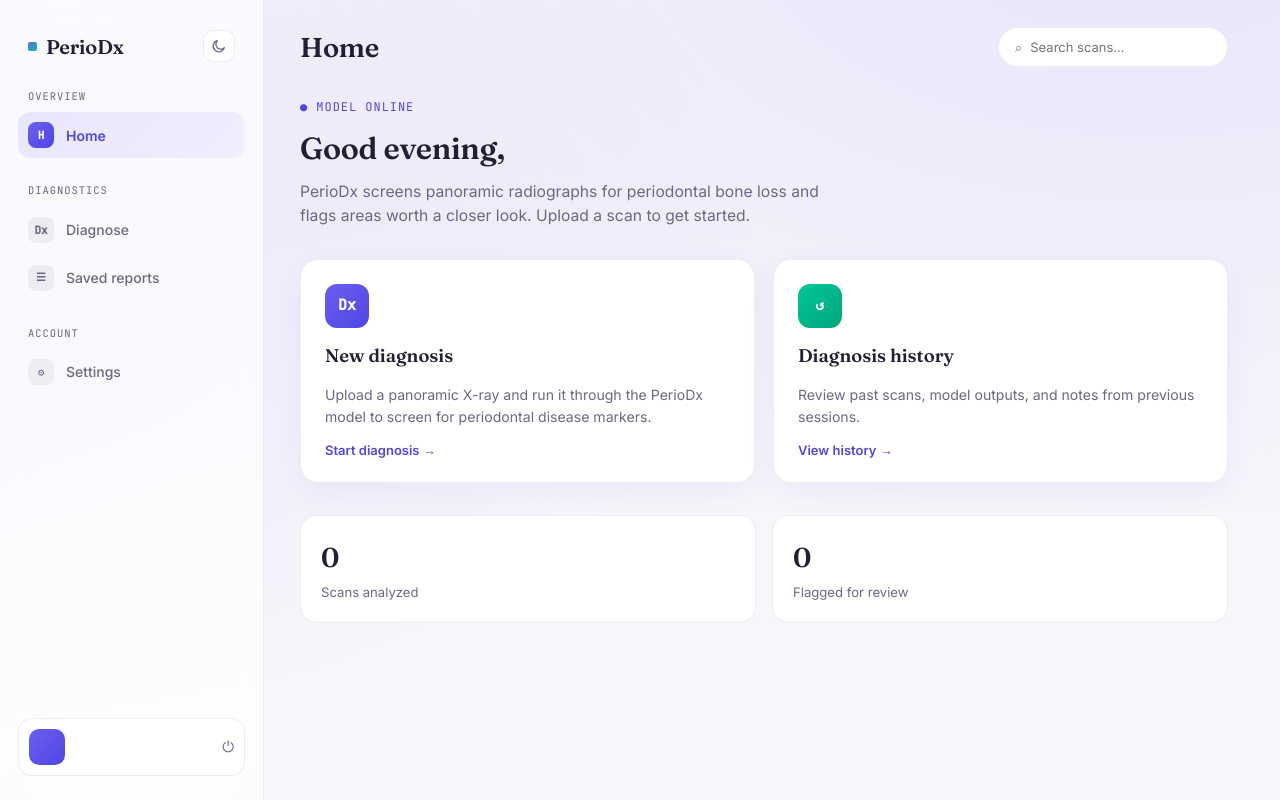
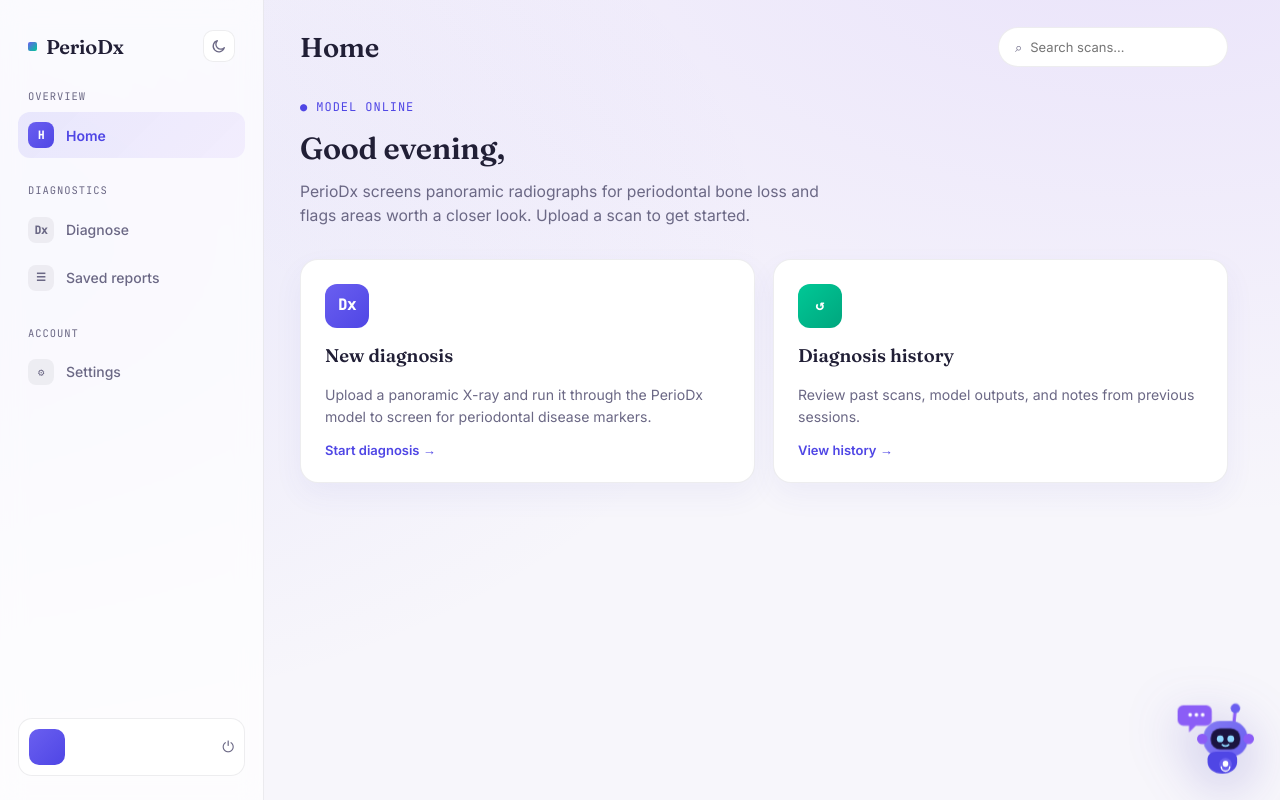
Before and after one commit to Hritik004/PerioDx, a Flask app: template templates/dashboard_user.html in a window 1280 px wide. Run offline with Flask 3, Linux system fonts and the light colour scheme; the template is opened without the code that fills it, so the values that code supplies are empty.

Commit message:
chatbot works on homepage also

```diff
--- a/app.py
+++ b/app.py
@@ -1636,7 +1636,7 @@ def ask_perio_ai():
     if not user_prompt:
         return jsonify({"success": False, "error": "No prompt provided"}), 400
 
-    MAX_HISTORY_TURNS = 2  # last 6 messages (3 user+assistant pairs)
+    MAX_HISTORY_TURNS = 4  # last 6 messages (3 user+assistant pairs)
     history = data.get('history', [])
     if isinstance(history, list) and len(history) > MAX_HISTORY_TURNS:
         history = history[-MAX_HISTORY_TURNS:]
--- a/templates/dashboard_user.html
+++ b/templates/dashboard_user.html
@@ -528,6 +528,70 @@
     .chat-modal-overlay.minimized .chat-modal{width:260px;height:190px;right:12px;bottom:12px;}
   }
 
+
+
+
+    .robot-fab{
+    position:fixed;
+    bottom:26px;
+    right:26px;
+    width:76px;height:76px;
+    border-radius:50%;
+    background:transparent;
+    display:flex;align-items:center;justify-content:center;
+    cursor:pointer;
+    z-index:150;
+    border:none;
+    filter:drop-shadow(0 14px 26px rgba(76,63,180,0.32));
+    transition:transform .18s ease, filter .18s ease;
+    animation:robot-float 3.2s ease-in-out infinite;
+  }
+  .robot-fab:hover{
+    transform:translateY(-4px) scale(1.06);
+    filter:drop-shadow(0 20px 34px rgba(76,63,180,0.42));
+    animation-play-state:paused;
+  }
+  .robot-fab svg{ width:100%; height:100%; display:block; overflow:visible; }
+
+  @keyframes robot-float{
+    0%,100%{ transform:translateY(0) rotate(0deg); }
+    50%{ transform:translateY(-8px) rotate(-1.5deg); }
+  }
+  @keyframes antenna-wiggle{
+    0%,100%{ transform:rotate(0deg); }
+    25%{ transform:rotate(-6deg); }
+    75%{ transform:rotate(6deg); }
+  }
+  @keyframes eye-blink{
+    0%,88%,100%{ opacity:1; }
+    92%{ opacity:0.15; }
+  }
+  @keyframes bubble-pulse{
+    0%,100%{ transform:scale(1); opacity:0.95; }
+    50%{ transform:scale(1.08); opacity:1; }
+  }
+
+  .rf-antenna{ transform-origin:52px 14px; animation:antenna-wiggle 2.4s ease-in-out infinite; }
+  .rf-eyes{ animation:eye-blink 4s ease-in-out infinite; }
+  .rf-bubble{ transform-origin:16px 20px; animation:bubble-pulse 2.6s ease-in-out infinite; }
+
+  @media (prefers-reduced-motion: reduce){
+    .robot-fab, .rf-antenna, .rf-eyes, .rf-bubble{ animation:none; }
+  }
+  @media (max-width:900px){
+    .robot-fab{ bottom:18px; right:18px; width:64px; height:64px; }
+  }
+
+
+
+
+
+
+
+
+
+
+
   /* ---------------- save report modal ---------------- */
   .save-modal-overlay{
     position:fixed;inset:0;background:var(--overlay);
@@ -753,16 +817,7 @@
         </div>
       </div>
 
-      <div class="stats-row">
-        <div class="stat-card">
-          <div class="n">{{ scan_count|default(0) }}</div>
-          <div class="l">Scans analyzed</div>
-        </div>
-        <div class="stat-card">
-          <div class="n">{{ flagged_count|default(0) }}</div>
-          <div class="l">Flagged for review</div>
-        </div>
-      </div>
+
     </section>
 
     <!-- ===== DIAGNOSE ===== -->
@@ -1047,6 +1102,57 @@
   </div>
 </div>
 
+
+<button class="robot-fab" id="robotFabBtn" type="button" aria-label="Chat with PerioDx AI assistant" title="Ask PerioDx AI">
+  <svg viewBox="0 0 68 72" xmlns="http://www.w3.org/2000/svg">
+    <!-- speech bubble -->
+    <g class="rf-bubble">
+      <path d="M4 8h20a5 5 0 0 1 5 5v8a5 5 0 0 1-5 5h-9l-6 6v-6H4a5 5 0 0 1-5-5v-8a5 5 0 0 1 5-5z"
+            fill="var(--violet-2)"/>
+      <circle cx="10" cy="16.5" r="1.6" fill="#fff"/>
+      <circle cx="15.5" cy="16.5" r="1.6" fill="#fff"/>
+      <circle cx="21" cy="16.5" r="1.6" fill="#fff"/>
+    </g>
+
+    <!-- antenna -->
+    <g class="rf-antenna">
+      <line x1="52" y1="14" x2="52" y2="24" stroke="var(--violet-2)" stroke-width="3" stroke-linecap="round"/>
+      <circle cx="52" cy="10" r="4.5" fill="var(--violet-1)"/>
+    </g>
+
+    <!-- head -->
+    <rect x="22" y="22" width="42" height="34" rx="16" fill="var(--violet-1)"/>
+    <rect x="22" y="22" width="42" height="34" rx="16" fill="url(#rfHeadShine)" opacity="0.5"/>
+
+    <!-- screen -->
+    <rect x="29" y="29" width="28" height="20" rx="9" fill="#1b1440"/>
+    <g class="rf-eyes">
+      <circle cx="38" cy="39" r="3.2" fill="#8fd8ff"/>
+      <circle cx="48" cy="39" r="3.2" fill="#8fd8ff"/>
+    </g>
+    <path d="M40 44.5c1.6 1.6 4.4 1.6 6 0" stroke="#8fd8ff" stroke-width="1.6" stroke-linecap="round" fill="none"/>
+
+    <!-- ears -->
+    <circle cx="21" cy="39" r="5" fill="var(--violet-2)"/>
+    <circle cx="65" cy="39" r="5" fill="var(--violet-2)"/>
+
+    <!-- body -->
+    <path d="M26 58c0-4 3.5-7 8-7h12c4.5 0 8 3 8 7v3c0 6-6 11-14 11s-14-5-14-11v-3z" fill="var(--violet-3)"/>
+    <circle cx="43" cy="63" r="6" fill="var(--violet-1)"/>
+    <rect x="40.4" y="59.6" width="5.2" height="6" rx="2.6" fill="#fff"/>
+    <path d="M39 65.5c0 2.2 1.8 4 4 4s4-1.8 4-4" stroke="#fff" stroke-width="1.3" stroke-linecap="round" fill="none"/>
+
+    <defs>
+      <linearGradient id="rfHeadShine" x1="22" y1="22" x2="64" y2="56" gradientUnits="userSpaceOnUse">
+        <stop offset="0" stop-color="#fff" stop-opacity="0.35"/>
+        <stop offset="1" stop-color="#fff" stop-opacity="0"/>
+      </linearGradient>
+    </defs>
+  </svg>
+</button>
+
+
+
 <div class="toast" id="toast"><span class="dotok"></span><span id="toastMsg">Done</span></div>
 
 <script>
@@ -1442,6 +1548,43 @@
     chatMinimized = false;
     chatFrame.src = 'about:blank';
   }
+
+
+
+
+  function openGeneralAIChat(){
+    // No report_id / saved_report_id handoff — general assistant only.
+    // Explicitly clear any leftover report context from a previous session
+    // so the chat page doesn't accidentally attach patient data.
+    try {
+      sessionStorage.removeItem('periodx_active_report');
+    } catch (err) {
+      console.error('Could not clear previous report handoff', err);
+    }
+
+    chatModalOverlay.classList.remove('fullscreen', 'minimized');
+    chatMinimized = false;
+    const modal = chatModalOverlay.querySelector('.chat-modal');
+    modal.style.left = modal.style.top = modal.style.right = modal.style.bottom = '';
+    chatFullscreenBtn.setAttribute('aria-label', 'Enter fullscreen');
+    chatFullscreenBtn.title = 'Enter fullscreen';
+    chatMinimizeBtn.setAttribute('aria-label', 'Minimize');
+    chatMinimizeBtn.title = 'Minimize';
+
+    chatFrame.src = '/chat';
+    chatModalOverlay.classList.add('show');
+  }
+
+  document.getElementById('robotFabBtn').addEventListener('click', openGeneralAIChat);
+
+
+
+
+
+
+
+
+
 
   chatModalOverlay.addEventListener('click', (e) => {
     if (chatMinimized) return;
```
